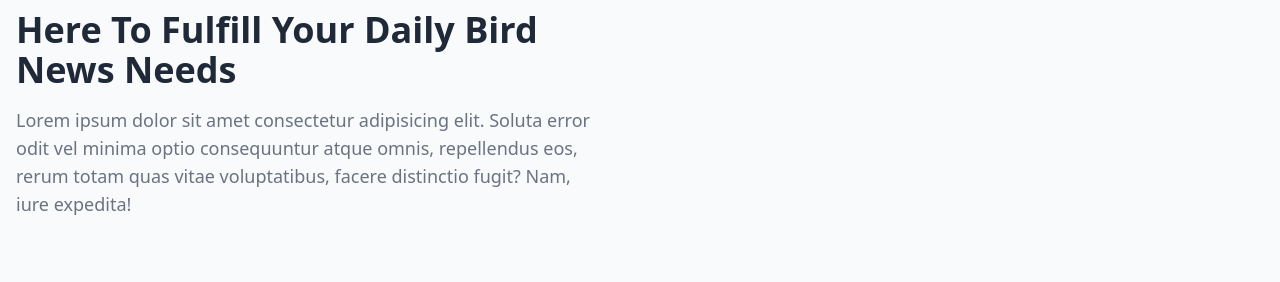
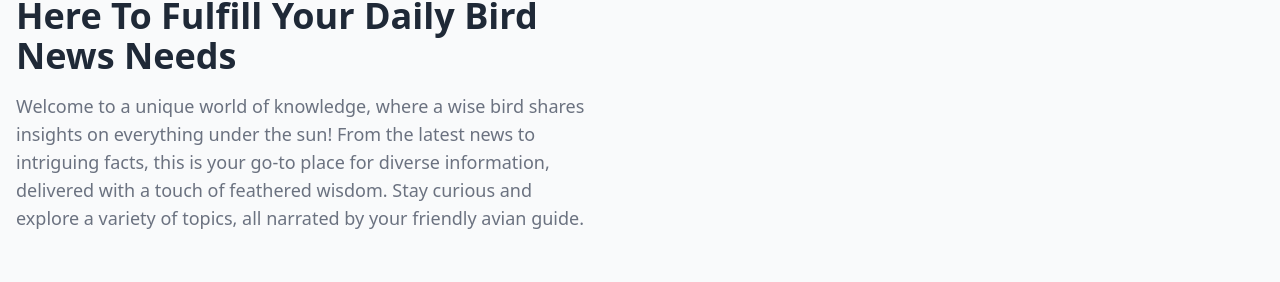
Before and after one commit to lrnzdmd/bloguserpage, a Vue app: page / in a window 1280 px wide. Shown: the part 202-484 px from the top of the page. Built offline with nearby package versions, Linux system fonts and the light colour scheme; no server answers.

Commit message:
changed homepage title content and added margin to the comments divider

```diff
--- a/src/views/HomePage.vue
+++ b/src/views/HomePage.vue
@@ -51,9 +51,9 @@ onMounted(async () => {
                 <p class=" text-sky-500 uppercase tracking-wider">bird wisdom</p>
                 <h2 class=" text-3xl xl:text-4xl font-bold mt-4 text-gray-800 capitalize">Here to fulfill your daily
                     bird news needs</h2>
-                <p class=" text-gray-500 mt-4 text-lg">Lorem ipsum dolor sit amet consectetur adipisicing elit. Soluta
-                    error odit vel minima optio consequuntur atque omnis, repellendus eos, rerum totam quas vitae
-                    voluptatibus, facere distinctio fugit? Nam, iure expedita!</p>
+                <p class=" text-gray-500 mt-4 text-lg">Welcome to a unique world of knowledge, where a wise bird shares insights on everything under the sun!
+                                                             From the latest news to intriguing facts, this is your go-to place for diverse information, delivered with
+                                                             a touch of feathered wisdom. Stay curious and explore a variety of topics, all narrated by your friendly avian guide.</p>
             </div>
         </div>
     </header>
--- a/src/views/PostPage.vue
+++ b/src/views/PostPage.vue
@@ -98,7 +98,7 @@ import LoadingSpinner from '@/components/icons/LoadingSpinner.vue';
                 <CommentCard :username="comment.commenter.username" :text="comment.text"
                     :created-at="formatDate(comment.createdAt)"></CommentCard>
             </div>
-            <div class="bg-black w-full  self-center mx-auto" style="height: 1px;"></div>
+            <div class="bg-black w-full  self-center mx-auto px-4" style="height: 1px;"></div>
 
                 <form @submit.prevent v-if="isLoggedIn" class="flex flex-col w-full px-8 mt-4" action="" method="post">
         <textarea v-model="commentText" class="w-full py-3 mt-2 text-gray-700 bg-white border rounded-lg px-4  focus:border-sky-400  focus:ring-sky-300 focus:outline-none focus:ring focus:ring-opacity-40" required name="message" id="message" placeholder='New comment...'></textarea>
```
